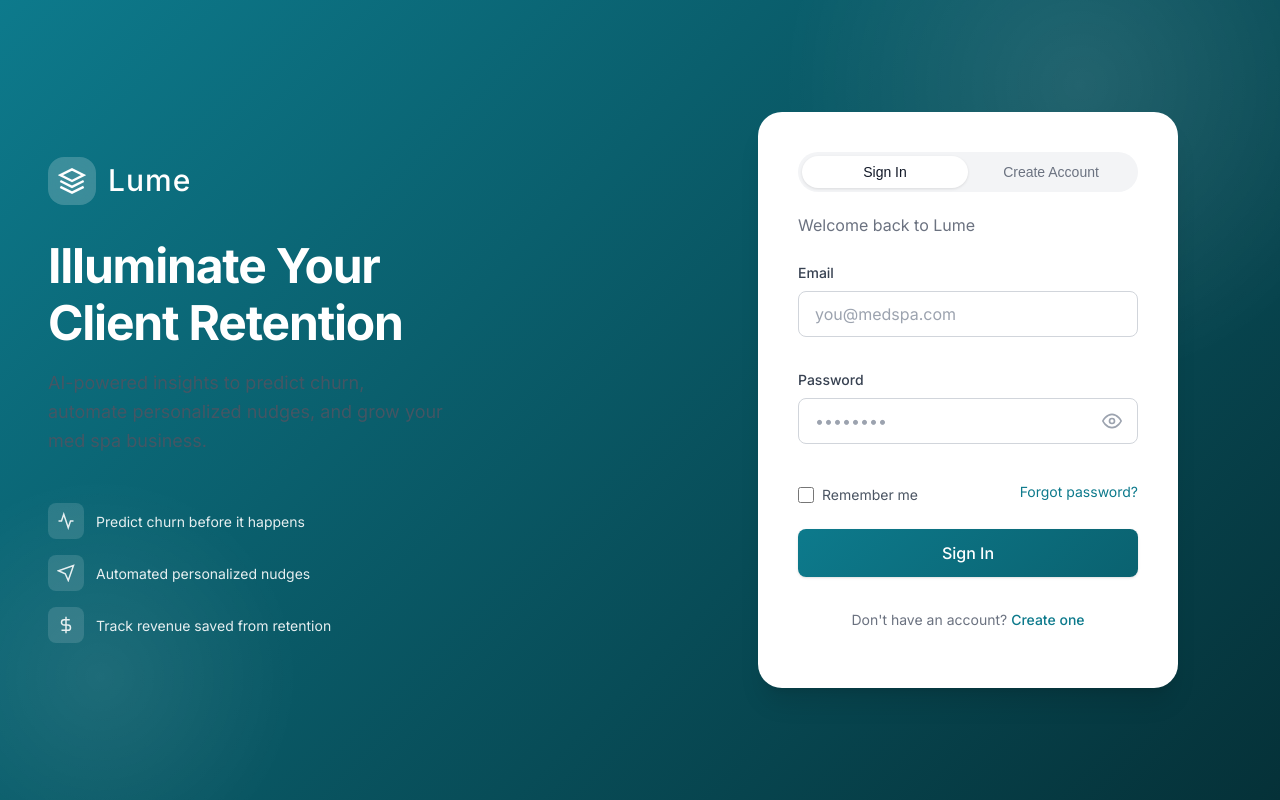
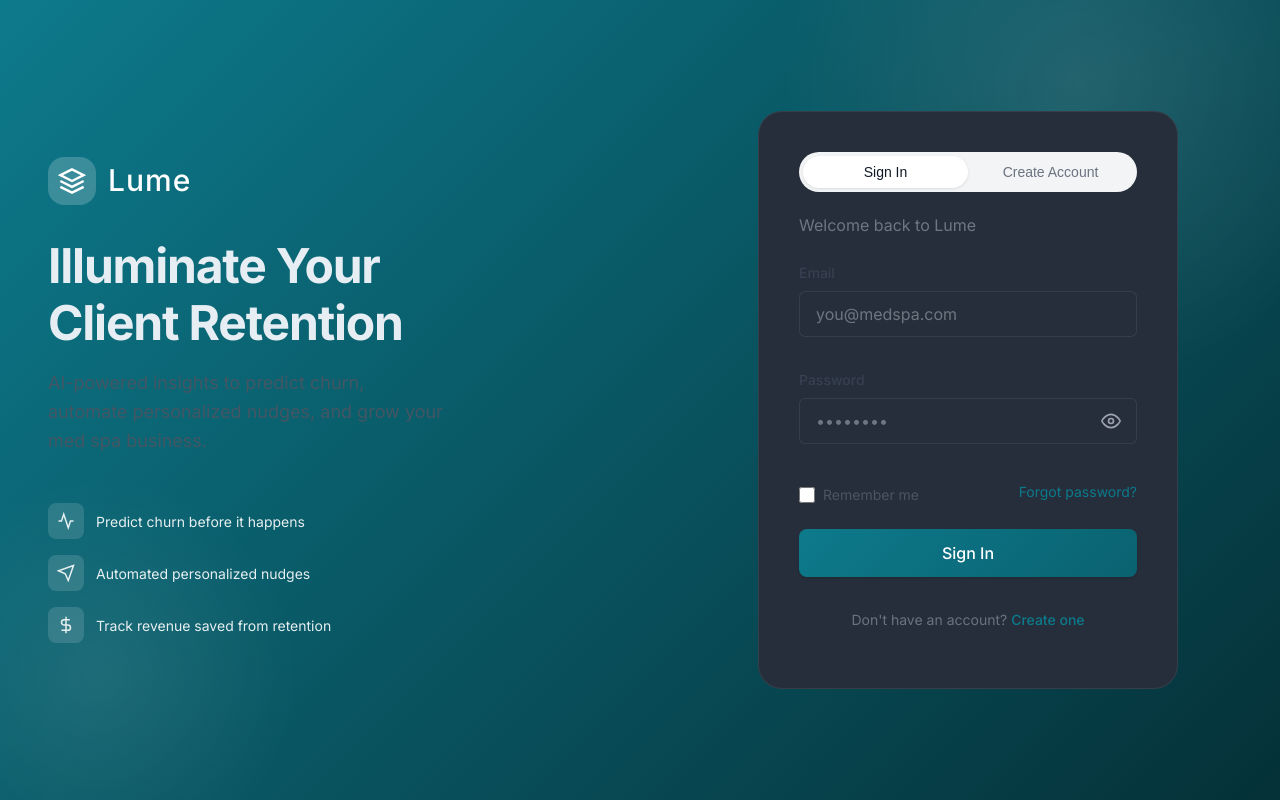
Before and after one commit to Fishybaka123/lumeghost, a website: page lume/index.html in a window 1280 px wide. Drawn offline with Linux system fonts and the light colour scheme.

Commit message:
Fix global text visibility in light/dark mode and standardize login styles

```diff
--- a/lume/css/minimalistic.css
+++ b/lume/css/minimalistic.css
@@ -139,6 +139,17 @@
    METRIC CARDS - MINIMAL
    =========================================== */
 
+.login-card {
+    background: var(--min-surface) !important;
+    border: 1px solid var(--min-border) !important;
+    color: var(--min-text) !important;
+    box-shadow: none !important;
+}
+
+.login-card .subtitle {
+    color: var(--min-text-muted) !important;
+}
+
 .app-layout-topnav .metric-icon,
 .app-layout-topnav .analytics-metric-icon,
 .app-layout-topnav .section-header-icon {
@@ -228,10 +239,10 @@
    FORMS - MINIMAL
    =========================================== */
 
-.app-layout-topnav input,
-.app-layout-topnav select,
-.app-layout-topnav textarea,
-.app-layout-topnav .input {
+input,
+select,
+textarea,
+.input {
     background: var(--min-surface) !important;
     border: 1px solid var(--min-border) !important;
     border-radius: 6px !important;
@@ -239,17 +250,17 @@
     transition: border-color 0.15s ease !important;
 }
 
-.app-layout-topnav input:focus,
-.app-layout-topnav select:focus,
-.app-layout-topnav textarea:focus,
-.app-layout-topnav .input:focus {
+input:focus,
+select:focus,
+textarea:focus,
+.input:focus {
     border-color: var(--min-accent) !important;
     box-shadow: none !important;
     outline: none !important;
 }
 
-.app-layout-topnav input::placeholder,
-.app-layout-topnav .input::placeholder {
+input::placeholder,
+.input::placeholder {
     color: var(--min-text-muted) !important;
 }
 
@@ -585,8 +596,11 @@
    LIGHT THEME SUPPORT
    =========================================== */
 
-[data-theme="light"] .app-layout-topnav,
-[data-theme="light"].app-layout-topnav {
+/* ===========================================
+   LIGHT THEME SUPPORT
+   =========================================== */
+
+html[data-theme="light"] {
     --min-bg: #FFFFFF;
     --min-surface: #F6F8FA;
     --min-surface-hover: #F0F2F5;
@@ -599,6 +613,23 @@
     --min-border-subtle: rgba(0, 0, 0, 0.05);
     --min-border-strong: rgba(0, 0, 0, 0.25);
 }
+
+/* Force global overrides when minimalistic theme is active */
+body {
+    background-color: var(--min-bg) !important;
+    color: var(--min-text) !important;
+}
+
+h1,
+h2,
+h3,
+h4,
+h5,
+h6 {
+    color: var(--min-text) !important;
+}
+
+
 
 [data-theme="light"] .top-nav {
     background: #FFFFFF !important;
```
